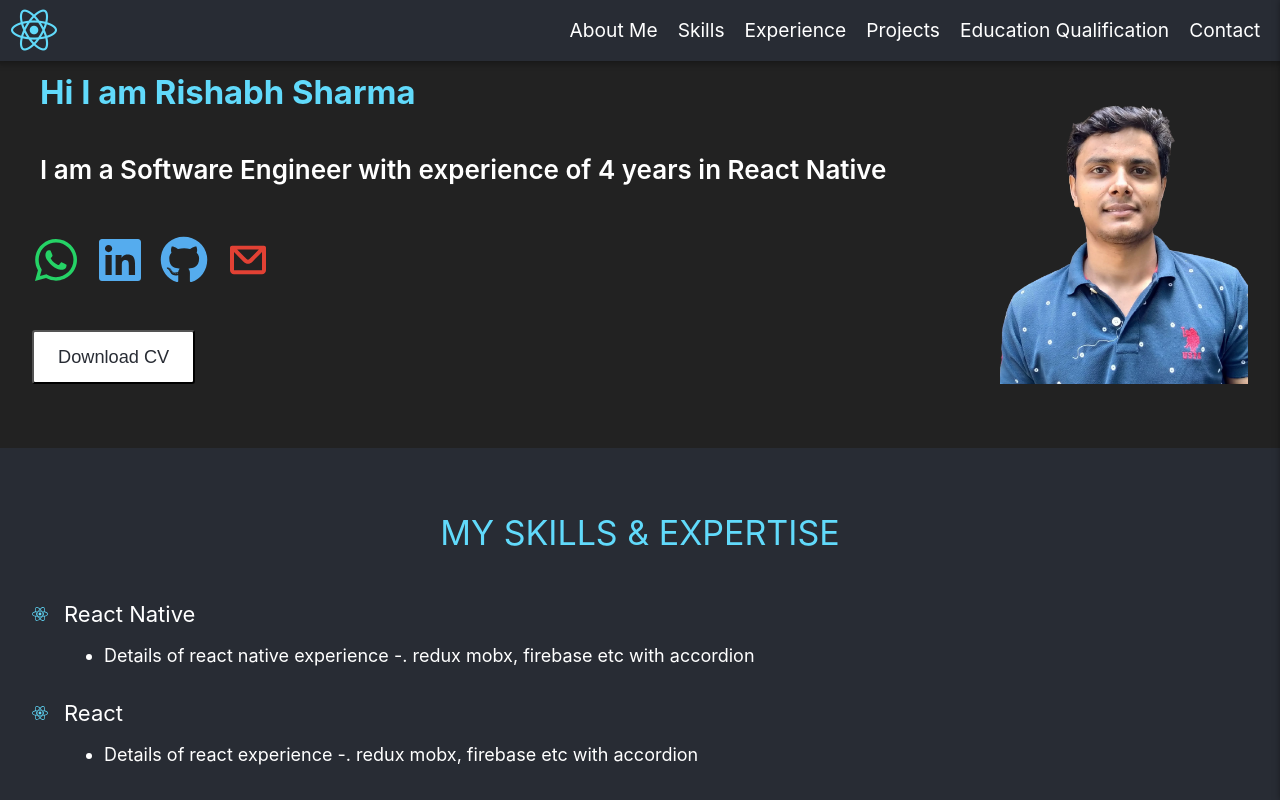
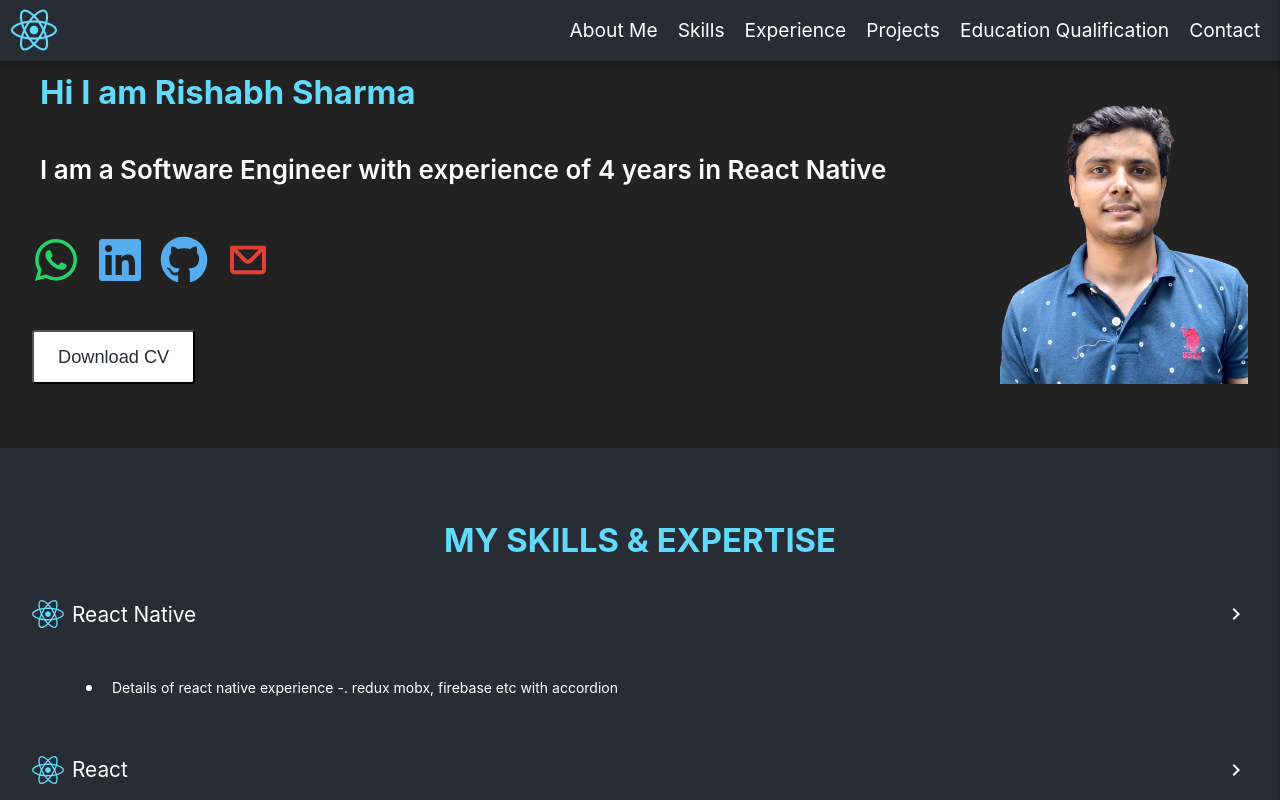
Before and after one commit to Rishabh20051997/introduction, a React (Create React App) app: page / in a window 1280 px wide. Shown: the top 800 px of the page. Built offline with nearby package versions, Linux system fonts and the light colour scheme.

Commit message:
skills design

```diff
--- a/src/@types/widgets/text.d.ts
+++ b/src/@types/widgets/text.d.ts
@@ -43,4 +43,6 @@
 
      // text to render
      children?: ReactNode
+
+     onClick?: () => void
    }
--- a/src/components/about-me-component/about-me-style.module.scss
+++ b/src/components/about-me-component/about-me-style.module.scss
@@ -49,8 +49,10 @@
 }
 
 .profileImageContainer {
-  @include flexCentreAlign
+  @include flexCentreAlign;
+  flex-direction: column;
 }
+
 
 .profilePicStyle {
   width: '100%';
--- a/src/components/section-component/section-component-style.module.scss
+++ b/src/components/section-component/section-component-style.module.scss
@@ -5,4 +5,5 @@
     display: flex;
     flex-direction: column;
     padding: 4rem 2rem;
+    box-sizing: border-box;
 }
--- a/src/components/skills-component/component/skills-accordion.tsx
+++ b/src/components/skills-component/component/skills-accordion.tsx
@@ -1,6 +1,9 @@
 import { useState } from 'react'
+import Text from 'widgets/ui-text'
+import { FONT_TYPE, colors } from 'themes'
 
 import style from '../skills-component-style.module.scss'
+import { RightArrowIcon } from 'resources/icons/vector-icons'
 
 const SkillsAccordionComponent = ({
     headerIcon,
@@ -14,14 +17,32 @@
 
     const [isVisible, updateVisibleStatus] = useState(true)
     return <div className={style.listItemContainer}>
-        <header onClick={() => updateVisibleStatus(!isVisible)} className={style.listItem}>
-            {headerIcon}
-            <header className={style.sectionSubHeader}>{headerText}</header>
-        </header>
+
+        <div onClick={() => updateVisibleStatus(!isVisible)} className={style.listItem}>
+            <div className={style.listHeader}>
+                <div className={style.listHeaderText}>
+                    {headerIcon}
+                    <Text
+                        text={headerText}
+                        color={colors.main.onPrimaryVariant}
+                        fontType={FONT_TYPE.LABEL_LARGE}
+                        className={style.sectionSubHeader}
+                    />
+                </div>
+                <RightArrowIcon />
+            </div>
+
+        </div>
         {isVisible ? <p className={style.bulletListItem}>
             <ul>
                 {listData.map(item => {
-                    return <li>{item}</li>
+                    return <li>
+                        <Text
+                            text={item}
+                            color={colors.main.onPrimaryVariant}
+                            fontType={FONT_TYPE.BODY_LARGE}
+                        />
+                    </li>
                 })}
             </ul>
 
--- a/src/components/skills-component/skills-component-style.module.scss
+++ b/src/components/skills-component/skills-component-style.module.scss
@@ -5,17 +5,17 @@
 .container {
   background-color: $primary-variant-color;
   padding: 4rem 2rem;
+  box-sizing: border-box;
 }
 
 .sectionHeader {
   @include flexCentreAlign;
   flex-direction: column;
-  @include sectionHeader;
   text-transform:uppercase;
 }
 
 .listContainer {
-    padding-top: 2rem;
+    padding-top: 1rem;
     display: flex;
     flex-direction: column;
     justify-content: flex-start;
@@ -23,7 +23,11 @@
 }
 
 .listItemContainer {
-    padding-top: 1rem;
+    padding-top: 0.6rem;
+    display: flex;
+    flex: 1;
+    flex-direction: column;
+    width: 100%;
 }
 
 .listItem {
@@ -47,3 +51,18 @@
     color: $on-primary-variant-color;
     padding-left: 2rem;
 }
+
+.listHeader {
+  display: flex;
+  flex-direction: row;
+  justify-content: space-between;
+  align-items: center;
+  width: 100%;
+
+}
+
+.listHeaderText {
+  display: flex;
+  flex-direction: row;
+  align-items: center ;
+}
--- a/src/components/skills-component/skills-component.tsx
+++ b/src/components/skills-component/skills-component.tsx
@@ -1,11 +1,18 @@
 
 import { ReactIcon, JavascriptIcon, TypescriptIcon } from 'resources/icons/language-icons'
 import SkillsAccordionComponent from './component/skills-accordion'
+import Text from 'widgets/ui-text'
 import style from './skills-component-style.module.scss'
+import { FONT_TYPE, colors } from 'themes'
 
 const SkillsComponent = () => {
     return <>
-        <header className={style.sectionHeader}>My Skills & Expertise</header>
+        <Text
+            text={'My Skills & Expertise'}
+            color={colors.main.onPrimary}
+            fontType={FONT_TYPE.HEADLINE_SMALL}
+            className={style.sectionHeader}
+        />
         <div className={style.listContainer}>
             <SkillsAccordionComponent
                 headerIcon={<ReactIcon />}
--- a/src/resources/icons/language-icons.tsx
+++ b/src/resources/icons/language-icons.tsx
@@ -1,15 +1,15 @@
 import { FaReact } from "react-icons/fa"
 import { BiLogoJavascript, BiLogoTypescript } from "react-icons/bi"
 
-const ReactIcon = ({ size = '2vmin', className = '' }) => {
+const ReactIcon = ({ size = '4vmin', className = '' }) => {
     return <FaReact color='#61dafb' size={size} className={className} />
 }
 
-const JavascriptIcon = ({ size = '2vmin', className = '' }) => {
+const JavascriptIcon = ({ size = '4vmin', className = '' }) => {
     return <BiLogoJavascript color='#f7d803' size={size} className={className} />
 }
 
-const TypescriptIcon = ({ size = '2vmin', className = '' }) => {
+const TypescriptIcon = ({ size = '4vmin', className = '' }) => {
     return <BiLogoTypescript color='#2f73bf' size={size} className={className} />
 }
 
--- a/src/resources/icons/vector-icons.tsx
+++ b/src/resources/icons/vector-icons.tsx
@@ -1,9 +1,17 @@
 import { BiMenu } from "react-icons/bi"
+import { MdKeyboardArrowRight } from "react-icons/md"
 
 const MenuIcon = ({ size = '6vmin', color='#fff', className = '' }) => {
         return <BiMenu color={color} size={size} className={className} />
 }
 
+const RightArrowIcon = ({ size = '3vmin', color='#fff', className = '' }) => {
+    return <MdKeyboardArrowRight color={color} size={size} className={className} />
+}
+
+
+
 export {
-    MenuIcon
+    MenuIcon,
+    RightArrowIcon
 }
--- a/src/widgets/ui-text/ui-text-helper.ts
+++ b/src/widgets/ui-text/ui-text-helper.ts
@@ -40,10 +40,10 @@
             return { fontWeight: 'bold', fontSize: `calc(6px + 1vmin)` }
 
         case FONT_TYPE.BODY_LARGE:
-            return { fontWeight: 'normal', fontSize: `calc(4px + 0.8vmin)` }
+            return { fontWeight: 'normal', fontSize: `calc(6px + 1vmin)` }
 
         case FONT_TYPE.BODY_MEDIUM:
-            return { fontWeight: 'normal', fontSize: `calc(4px + 0.6vmin)` }
+            return { fontWeight: 'normal', fontSize: `calc(4px + 0.8vmin)` }
 
         case FONT_TYPE.BODY_SMALL:
             return { fontWeight: 'normal', fontSize: `calc(2px + 0.6vmin)` }
--- a/src/widgets/ui-text/ui-text.tsx
+++ b/src/widgets/ui-text/ui-text.tsx
@@ -9,6 +9,7 @@
     color = 'white',
     textAlign ='left',
     className = '',
+    onClick,
     children
 }: ITextProps) => {
 
@@ -24,6 +25,7 @@
             margin: 0
         }}
         className={className}
+        onClick={onClick}
     >
         {children || text || ''}
     </p>
```
Also changed, not shown: src/screens/main-screen/components/main-container-component/main-container-component.tsx (+8 -9 lines), 1 other file (tests, documents, lock files or other folders).
